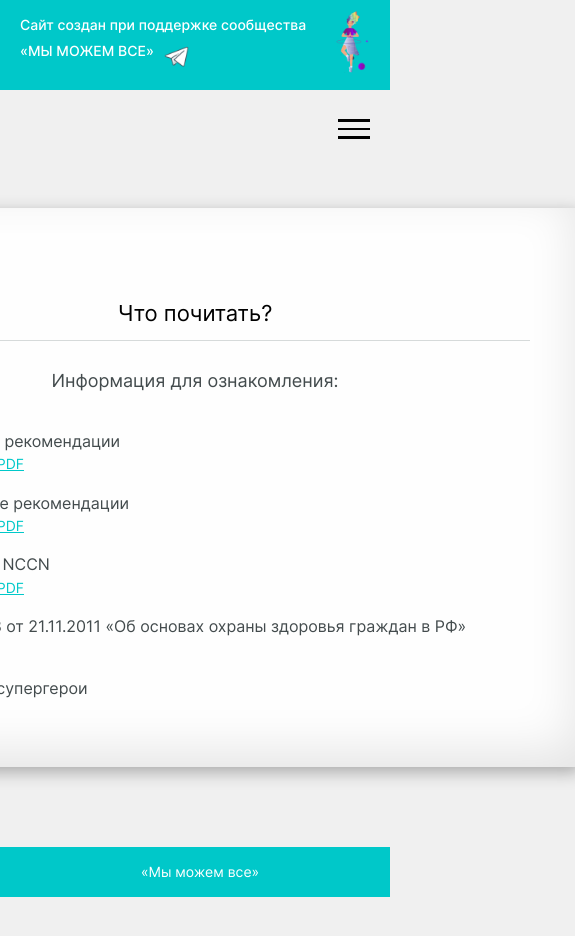
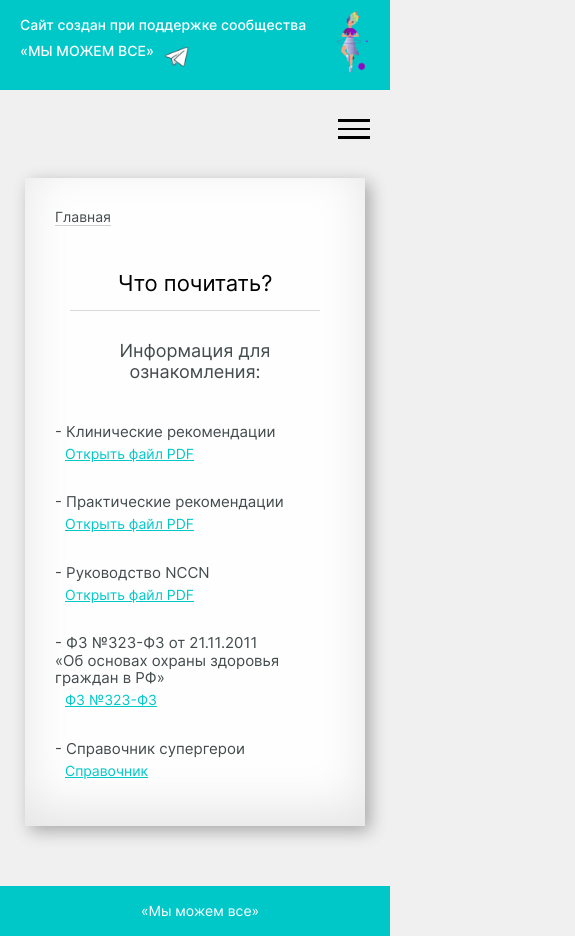
Before and after one commit to karolina-kovdya/we-can-all, a React (Create React App) app: page /tab1 in a window 390 px wide. Shown: the whole page, 575 px wide, since content can reach past the window. Before the commit the page ends 897 px from the top, so only its background shows below. Built offline with nearby package versions, Linux system fonts and the light colour scheme.

Commit message:
add mobile orientaton for tab1

```diff
--- a/src/components/App/App.js
+++ b/src/components/App/App.js
@@ -29,6 +29,7 @@ function App() {
   useEffect(() => {
     if (isBurgerOpen) {
       document.body.style.overflow = 'hidden';
+      window.scrollTo(0,0);
     } else {
       document.body.style.overflow = 'unset';
     }
--- a/src/components/Information/Information.css
+++ b/src/components/Information/Information.css
@@ -1,15 +1,15 @@
 .information {
-    max-width: 100%;
-    margin: 0 70px 40px 70px;
+    width: 100%;
     display: flex;
     flex-direction: column;
     justify-content: center;
     align-items: center;
+    margin: 20px 70px 60px 70px;
 }
 
 
 .information__container {
-    width: 700px;
+    width: 900px;
     background-color: #fffffff2;
     padding: 30px;
     box-shadow: inset 0 -1em 3em rgba(0, 0, 0, 0.1),
@@ -58,3 +58,25 @@
     font-style: normal;
     font-weight: 400;
 }
+
+@media screen and (max-width: 1118px) {
+    .information__container {
+        width: calc(100% - 68px);
+    }
+}
+
+@media screen and (max-width: 780px) {
+    .information {
+        margin: 10px 35px 60px 35px;
+    }
+
+    .information__container {
+        width: 100%;
+    }
+}
+
+@media screen and (max-width: 647px) {
+    .information {
+        margin: 10px 15px 60px 15px;
+    }
+}
--- a/src/components/Tab1/Tab1.css
+++ b/src/components/Tab1/Tab1.css
@@ -1,6 +1,7 @@
 .tab1 {
     max-width: 100%;
-    padding: 40px 70px;
+    display: flex;
+    align-items: center;
 }
 
 .tab1__link {
@@ -52,3 +53,20 @@
     color: #00C8C9;
     cursor: pointer;
 }
+
+@media screen and (max-width: 780px) {
+    .tab1 {
+        padding: 0 40px;
+    }
+
+    .tab1__list {
+        padding-left: 0;
+    }
+}
+
+@media screen and (max-width: 420px) {
+    .tab1__info {
+       margin-top: 30px;
+       font-size: 15px;
+    }
+}
--- a/src/components/Tab1/Tab1.js
+++ b/src/components/Tab1/Tab1.js
@@ -43,7 +43,7 @@ function Tab1() {
             </a>
           </li>
           <li className='tab1__list-point'>
-            <p className='tab1__info'>- ФЗ №323-ФЗ от 21.11.2011 «Об основах охраны здоровья граждан в РФ»</p>
+            <p className='tab1__info'>- ФЗ №323-ФЗ от 21.11.2011<br></br> «Об основах охраны здоровья граждан в РФ»</p>
             <a
               className='tab1__file'
               href='https://minzdrav.gov.ru/documents/7025-federalnyy-zakon-323-fz-ot-21-noyabrya-2011-g'
```
